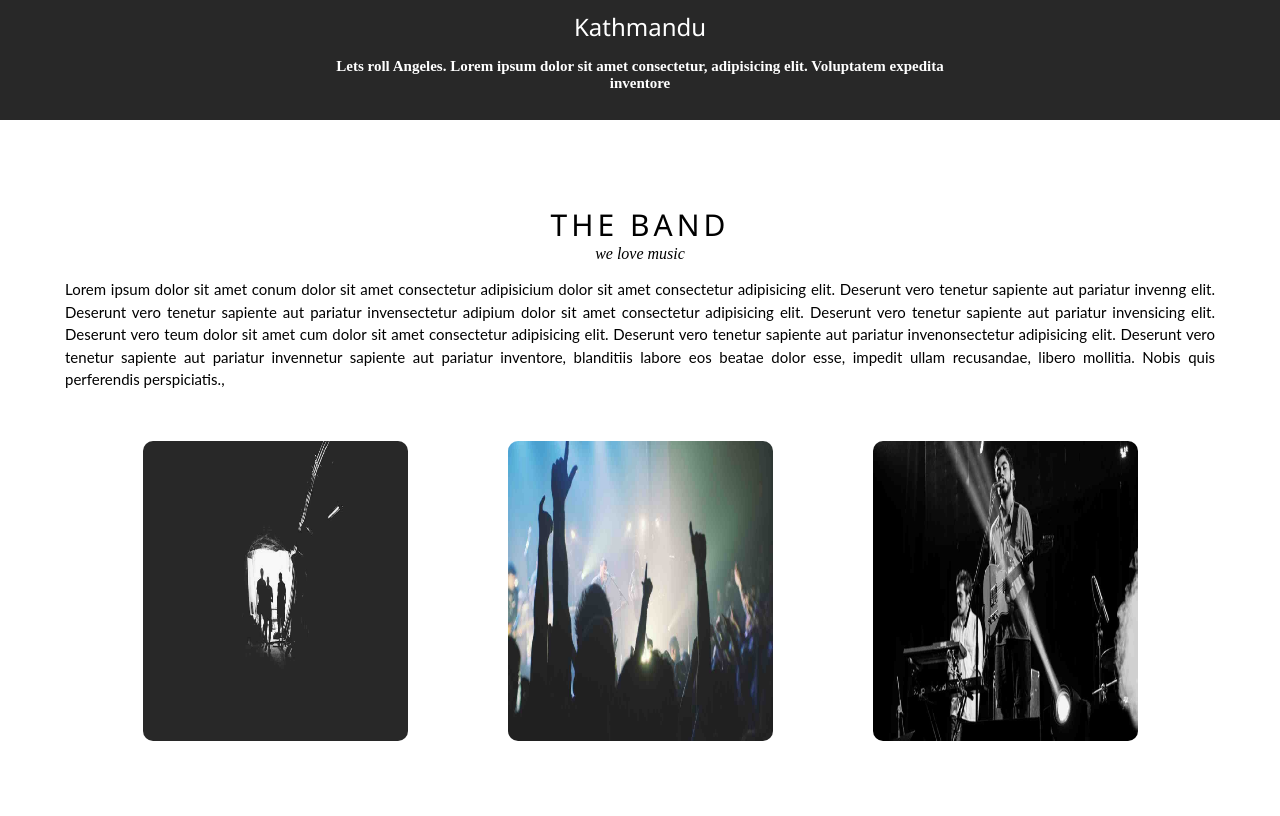
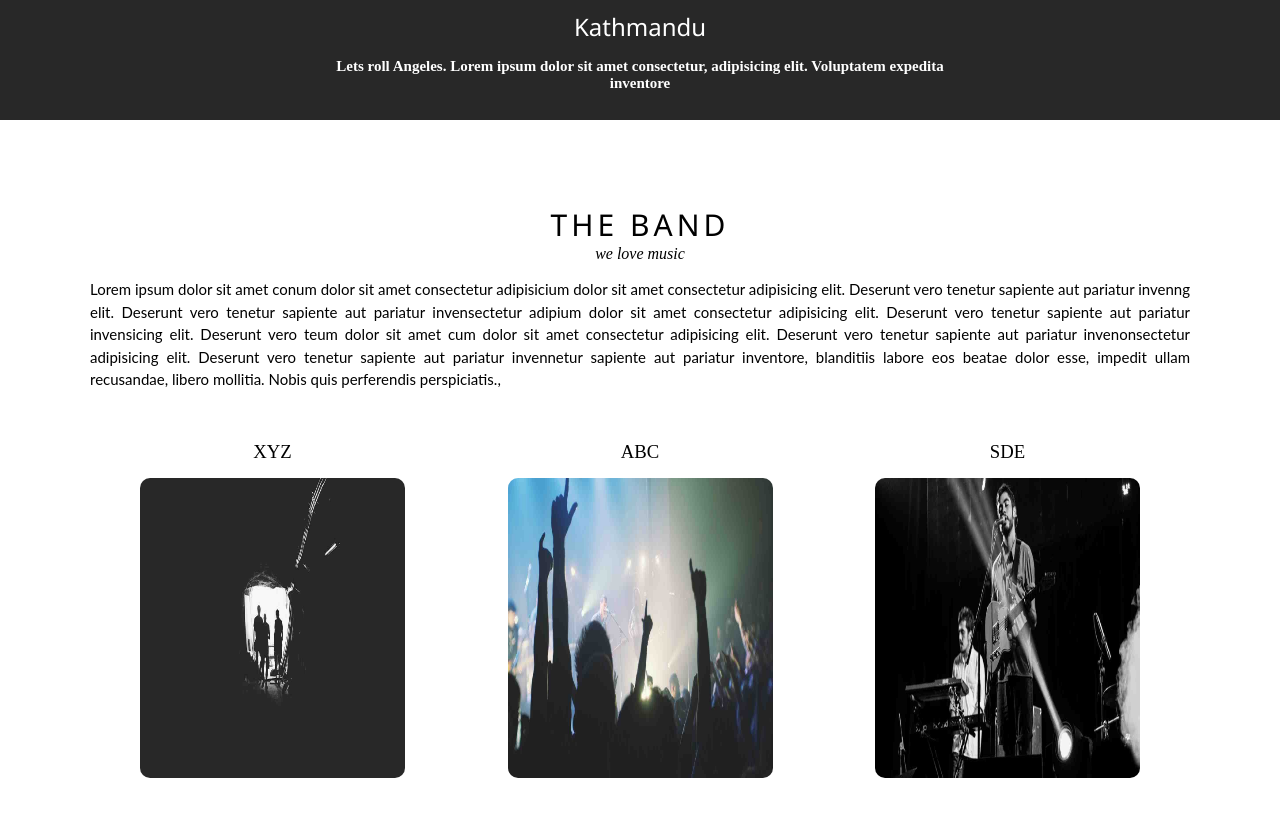
Before and after one commit to susan8848/Music-Ticket-Booking, a React (Vite) app: page / in a window 1280 px wide. Shown: the part 780-1596 px from the top of the page. Built offline with nearby package versions, Linux system fonts and the light colour scheme.

Commit message:
added title above images

```diff
--- a/src/layouts/Banner/banner.jsx
+++ b/src/layouts/Banner/banner.jsx
@@ -1,3 +1,4 @@
+/* eslint-disable react/prop-types */
 import "./style.css";
 
 const Banner = ({ children }) => {
--- a/src/layouts/Banner/index.jsx
+++ b/src/layouts/Banner/index.jsx
@@ -13,7 +13,7 @@
       description:
         "Lorem ipsum dolor sit amet conum dolor sit amet consectetur adipisicium dolor sit amet consectetur adipisicing elit. Deserunt vero tenetur sapiente aut pariatur invenng elit. Deserunt vero tenetur sapiente aut pariatur invensectetur adipium dolor sit amet consectetur adipisicing elit. Deserunt vero tenetur sapiente aut pariatur invensicing elit. Deserunt vero teum dolor sit amet cum dolor sit amet consectetur adipisicing elit. Deserunt vero tenetur sapiente aut pariatur invenonsectetur adipisicing elit. Deserunt vero tenetur sapiente aut pariatur invennetur sapiente aut pariatur inventore, blanditiis labore eos beatae dolor esse, impedit ullam recusandae, libero mollitia. Nobis quis perferendis perspiciatis.,",
       images: [aImage, bImage, cImage],
-      headings: ["XYZ, ABC, SDE"],
+      headings: ["XYZ", "ABC", "SDE"],
     },
   ];
 
@@ -28,21 +28,16 @@
               <p>{band.description}</p>
             </div>
             <div className="images-music">
-              {/* {band.heading.map((heading, headingIndex) => (
-                <h3
-                  key={headingIndex}
-                  src={heading}
-                  className="band-title"
-                  alt={`Heading ${headingIndex + 1}`}
-                />
-              ))} */}
               {band.images.map((image, imgIndex) => (
+                <div key={imgIndex}>
+                  <h3>{band.headings[imgIndex]}</h3>
                   <img
                     key={imgIndex}
                     src={image}
                     className="band-img"
                     alt={`Example ${imgIndex + 1}`}
                   />
+                </div>
               ))}
             </div>
           </div>
--- a/src/layouts/Banner/style.css
+++ b/src/layouts/Banner/style.css
@@ -1,13 +1,13 @@
 .band {
   padding: var(--sectionpadding);
-  max-width: 1150px;
+  max-width: 1100px;
   margin: 0 auto;
 }
 
 .band-img {
   height: 300px;
   width: 265px;
-  margin: 0 50px;
+  margin: 15px 50px 0;
   border-radius: 10px;
 }
 
@@ -26,4 +26,6 @@
 
 .images-music {
   margin-top: 50px;
+  display: flex;
+  justify-content: space-between;
 }
```
Lines whose indentation alone changed are shown as unchanged.
